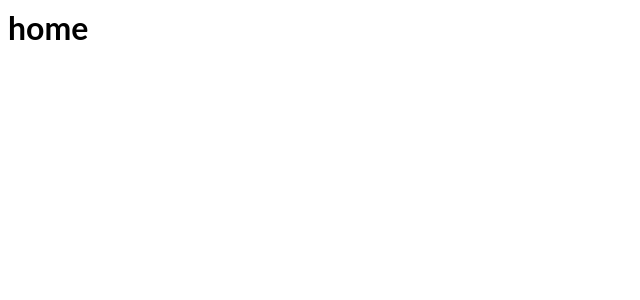
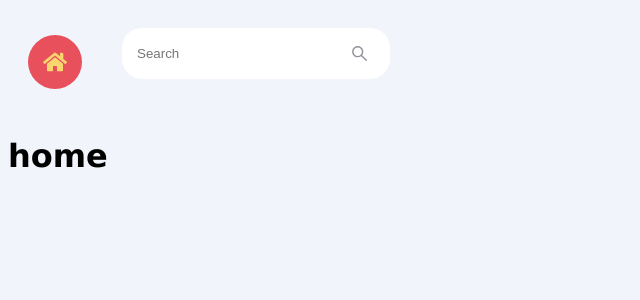
Before and after one commit to pkc189/eyesonai, a React (Create React App) app: page / in a window 1280 px wide. Shown: the top 300 px of the page, without its empty margins (0-640 px from the left). Built offline with nearby package versions, Linux system fonts and the light colour scheme.

Commit message:
2 files modified, 2 added, 1 deleted

```diff
--- a/src/App.js
+++ b/src/App.js
@@ -1,10 +1,12 @@
 import React from "react";
 import Home from "./pages/Home.js";
 import "./style.css";
+import Navbar from "./components/home_components/Navbar.js";
 
 export default function App() {
   return (
     <div>
+      <Navbar />
       <Home />
     </div>
   );
--- /dev/null
+++ b/src/components/home_components/Navbar.js
@@ -0,0 +1,43 @@
+import React from "react";
+import { FaHome } from "react-icons/fa";
+import { IconContext } from "react-icons";
+import "../../css/Navbar.css";
+import { AiOutlineSearch } from "react-icons/ai";
+
+const Navbar = () => {
+  return (
+    <>
+      <div className="Navbar">
+        <IconContext.Provider
+          value={{ color: "F9D56E", className: "Navbar__icon", size: "1.5rem" }}
+        >
+          <FaHome />
+        </IconContext.Provider>
+
+        <div id="search">
+          <form method="get" action="">
+            <div className="search__input">
+              <input type="text" placeholder="Search" required />
+
+              <div className="search__input__button">
+                <button type="submit">
+                  <IconContext.Provider
+                    value={{
+                      color: "92929D",
+                      className: "Search__icon",
+                      size: "1.2rem"
+                    }}
+                  >
+                    <AiOutlineSearch />
+                  </IconContext.Provider>
+                </button>
+              </div>
+            </div>
+          </form>
+        </div>
+      </div>
+    </>
+  );
+};
+
+export default Navbar;
--- /dev/null
+++ b/src/css/Navbar.css
@@ -0,0 +1,39 @@
+/* Navbar styling */
+
+.Navbar {
+  padding: 20px;
+  align-items: center;
+  display: inline-flex;
+  flex-wrap: wrap;
+}
+
+.Navbar__icon {
+  background-color: #e8505b;
+  padding: 15px;
+  border-radius: 50%;
+  margin-right: 40px;
+}
+
+.search__input {
+  display: flex;
+}
+
+.search__input input {
+  outline-width: 0;
+  padding: 15px;
+  border-radius: 20px 0 0 20px;
+  border: none;
+}
+
+.Search__icon {
+  padding: 15px;
+  border-style: none;
+  background-color: white;
+  border-radius: 0 20px 20px 0;
+}
+
+.search__input__button button {
+  border: none;
+  background-color: white;
+  border-radius: 0 20px 20px 0;
+}
--- a/src/style.css
+++ b/src/style.css
@@ -1,3 +1,11 @@
-h1, p {
-  font-family: Lato;
+body {
+  padding: 0px !important;
+  box-sizing: border-box;
+  background-color: #f2f4fb;
 }
+
+h1,
+p {
+  font-family: "Lucida Sans", "Lucida Sans Regular", "Lucida Grande",
+    "Lucida Sans Unicode", Geneva, Verdana, sans-serif;
+}
```
Also changed, not shown: src/components/home_components/bg.js (deleted).
